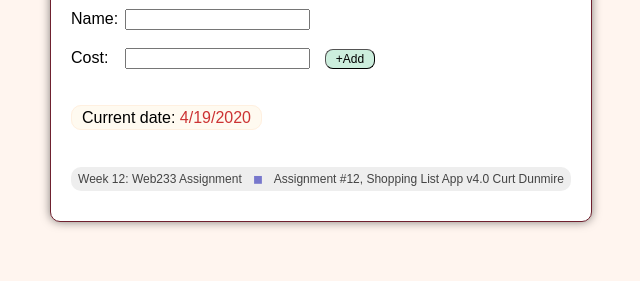
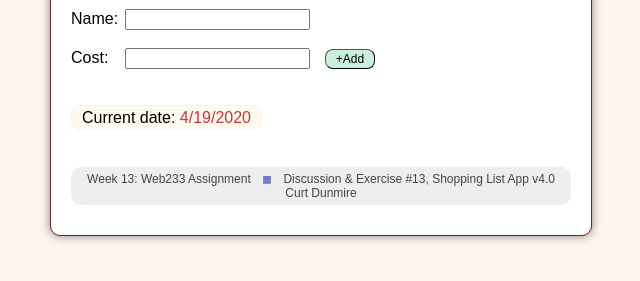
Before and after one commit to webman2020/week13.discussion.exercise, a plain HTML site: page index.html in a window 1280 px wide. Shown: the part 109-390 px from the top of the page, without its empty margins (319-959 px from the left). Drawn offline with Linux system fonts and the light colour scheme.

Commit message:
Add files via upload

```diff
--- a/index.html
+++ b/index.html
@@ -5,13 +5,13 @@
 Curt Dunmire
 Spring 2020
 Web233 Javascript
-Date: 04/12/20
-Assignment #12
+Date: 04/18/20
+Assignment #13, Discussion & Exercise
 
 -->
 <head>
 <meta charset="UTF-8">
-<title>Week 12: Web233 Assignment, Shopping List App, Version 4.0 • Curt Dunmire</title>
+<title>Week 13, Discussion & Exercise: Web233 Assignment, Shopping List App, Version 4.0 • Curt Dunmire</title>
 <meta http-equiv="X-UA-Compatible" content="IE=edge">
 <meta name="viewport" content="width=device-width, initial-scale=1">
 <meta name="description" content="shopping cart">
@@ -37,8 +37,8 @@ Assignment #12
 
 <p class="DateControl"><span class="DateControl2" id="Date"></span></p>
 
-<footer><span class="NoBr">Week 12: Web233 Assignment</span> <span class="SqBull">&#9724;</span>
-<span class="NoBr">Assignment #12, Shopping List App v4.0</span>
+<footer><span class="NoBr">Week 13: Web233 Assignment</span> <span class="SqBull">&#9724;</span>
+<span class="NoBr">Discussion & Exercise #13, Shopping List App v4.0</span>
 <br class="FootBrk"><span class="NoBr">Curt Dunmire</span></footer>
 </div>
 
--- a/script.js
+++ b/script.js
@@ -2,8 +2,8 @@
 // Curt Dunmire
 // Spring 2020
 // Web233 Javascript
-// Date: 04/12/20
-// Assignment #12
+// Date: 04/18/20
+// Assignment #13, Discussion & Exercise
 
 
 
--- a/style.css
+++ b/style.css
@@ -3,8 +3,8 @@
 Curt Dunmire
 Spring 2020
 Web233 Javascript
-Date: 04/12/20
-Assignment #12
+Date: 04/18/20
+Assignment #13, Discussion & Exercise
 
 */
 
```
